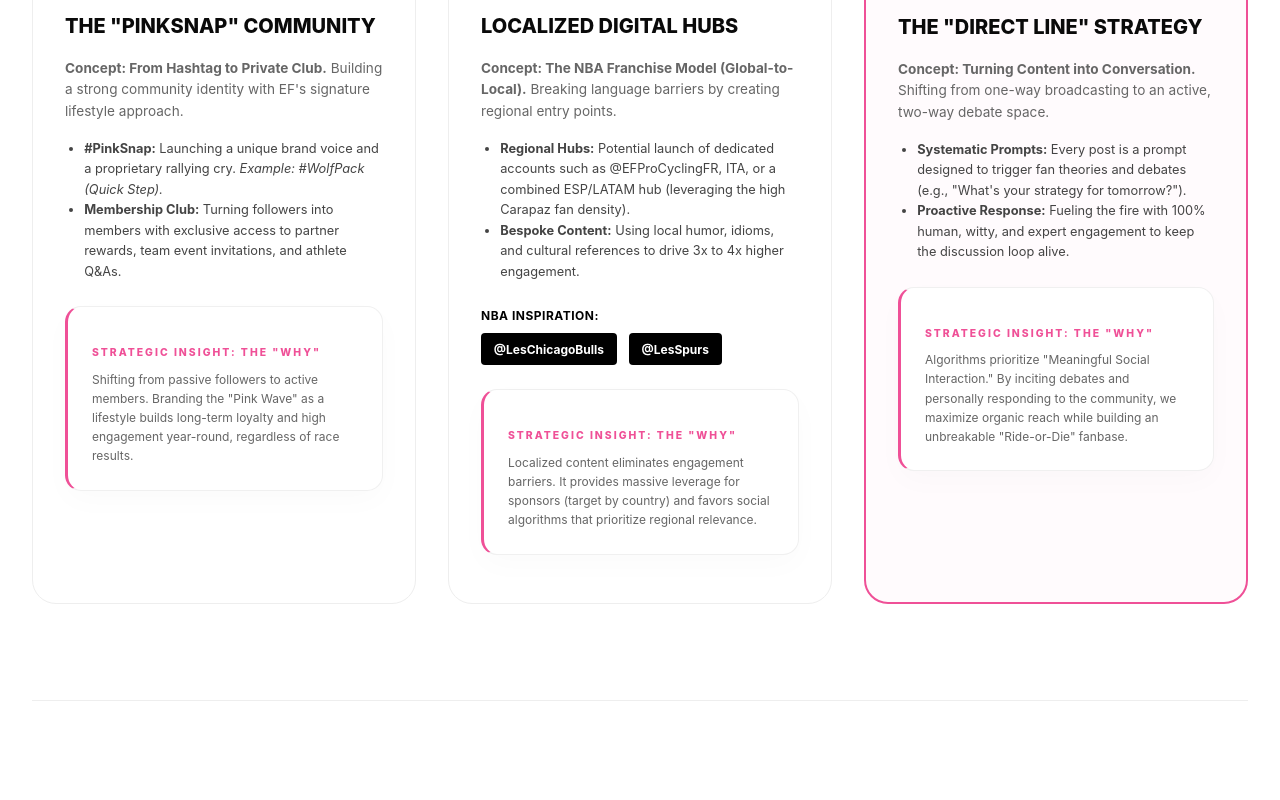
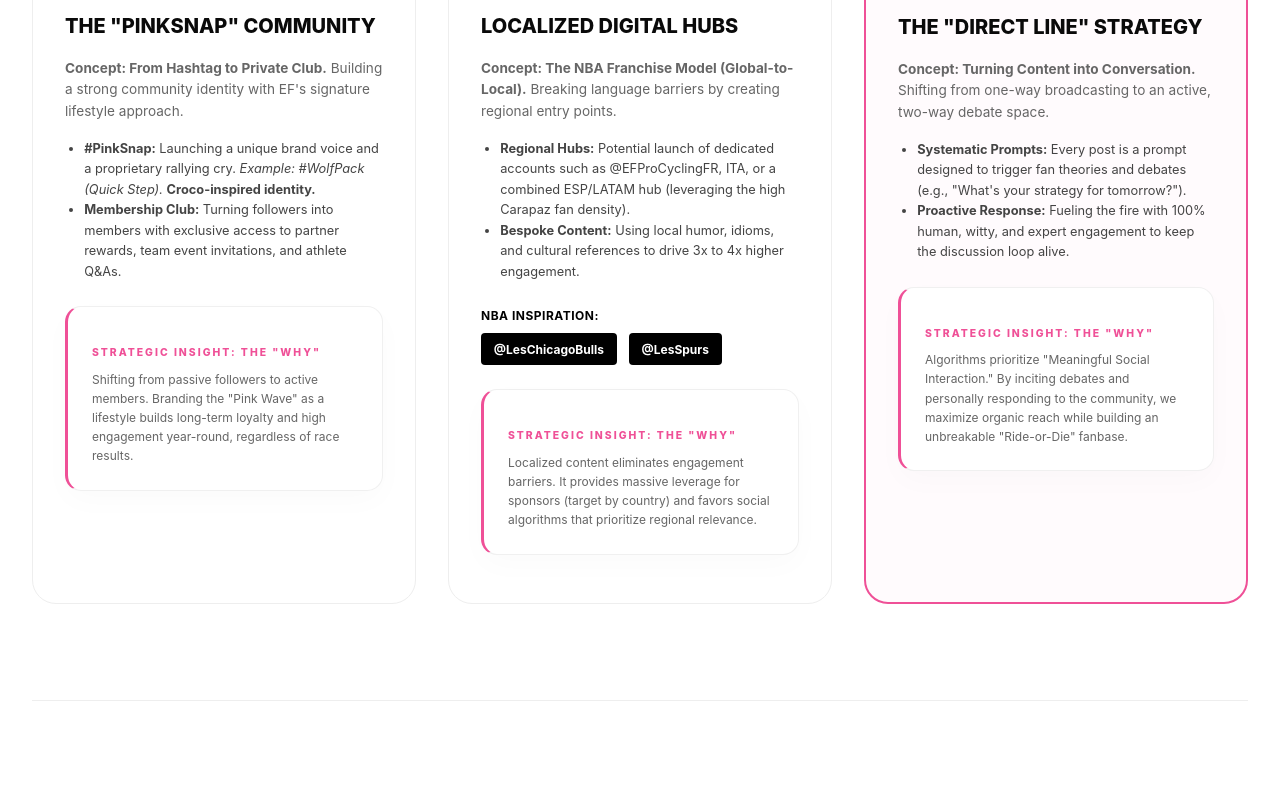
Before and after one commit to TheOne-Fantasy/EF-Ideas, a Next.js app: page / in a window 1280 px wide. Shown: the part 7640-8440 px from the top of the page. Built offline with nearby package versions, Linux system fonts and the light colour scheme.

Commit message:
docs: add Croco-inspired identity to Pillar 1

```diff
--- a/src/app/page.tsx
+++ b/src/app/page.tsx
@@ -309,7 +309,7 @@ export default function EFPage() {
               <strong>Concept: From Hashtag to Private Club.</strong> Building a strong community identity with EF&apos;s signature lifestyle approach.
             </p>
             <ul style={{ color: '#444', fontSize: '0.8rem', paddingLeft: '1.2rem', marginBottom: '1.5rem' }}>
-              <li><strong>#PinkSnap:</strong> Launching a unique brand voice and a proprietary rallying cry. <em>Example: #WolfPack (Quick Step).</em></li>
+              <li><strong>#PinkSnap:</strong> Launching a unique brand voice and a proprietary rallying cry. <em>Example: #WolfPack (Quick Step).</em> <strong>Croco-inspired identity.</strong></li>
               <li><strong>Membership Club:</strong> Turning followers into members with exclusive access to partner rewards, team event invitations, and athlete Q&As.</li>
             </ul>
             <div className={styles.insightCard} style={{ marginTop: 'auto' }}>
```
